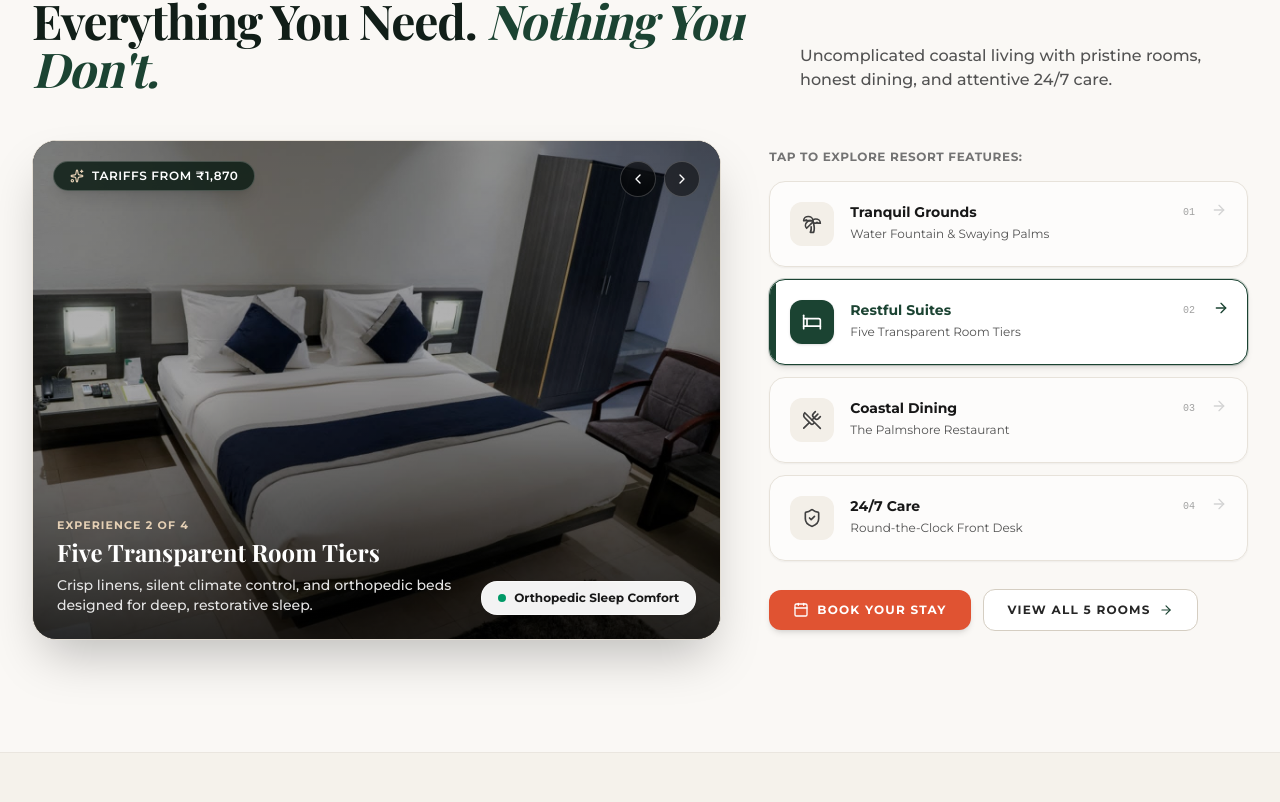
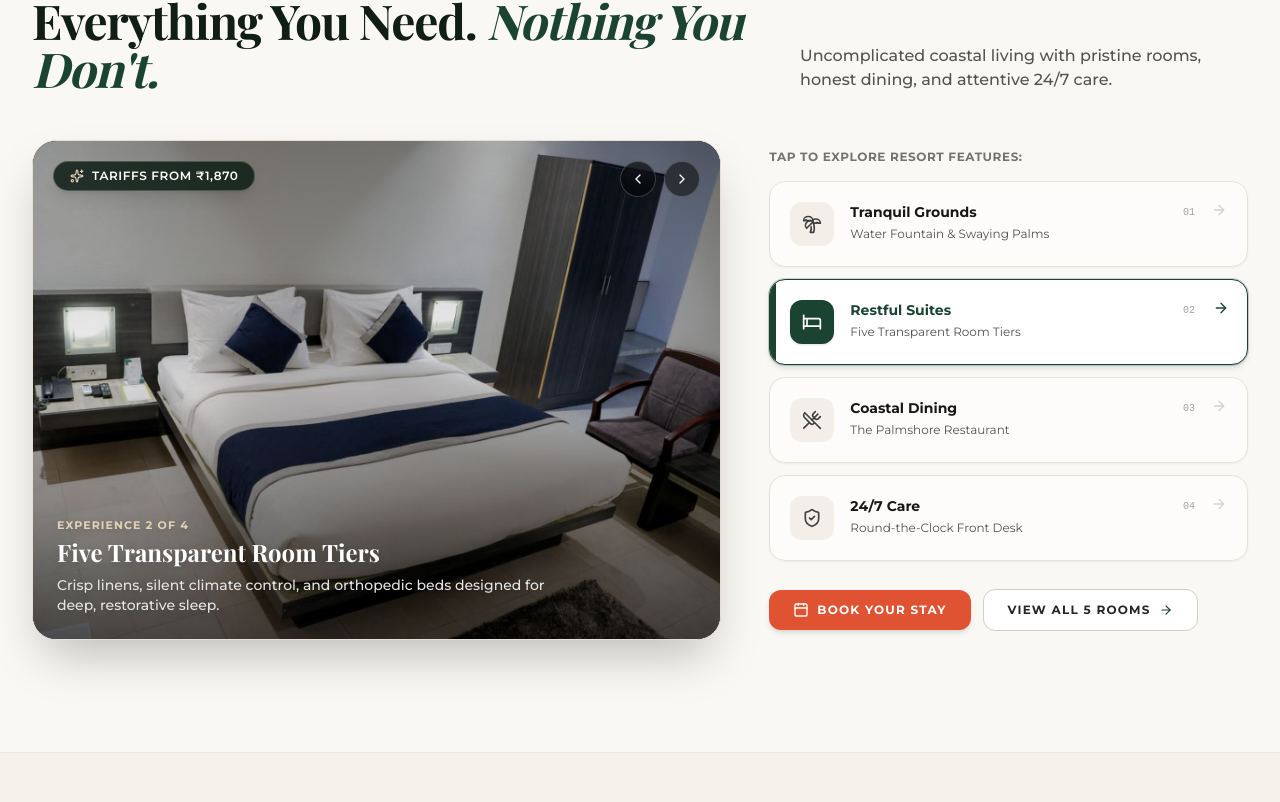
Before and after one commit to Abhiramkris/palmbeachhotel, a Next.js app: page / in a window 1280 px wide. Shown: the part 998-1800 px from the top of the page. Built offline with nearby package versions, Linux system fonts and the light colour scheme.

Commit message:
fix: remove capsule badge from amenities showcase and lighten twilight image gradient

```diff
--- a/src/components/amenities/AmenitiesIntro.tsx
+++ b/src/components/amenities/AmenitiesIntro.tsx
@@ -156,11 +156,11 @@ export default function AmenitiesIntro() {
                     src={exp.image}
                     alt={exp.headline}
                     fill
-                    className="object-cover brightness-90 transition-transform duration-1000 ease-out group-hover:scale-105"
+                    className="object-cover brightness-95 transition-transform duration-1000 ease-out group-hover:scale-105"
                     priority={idx === 0}
                   />
-                  {/* Subtle darkening gradient for badge contrast */}
-                  <div className="absolute inset-0 bg-gradient-to-t from-black/75 via-black/20 to-black/30" />
+                  {/* Subtle darkening gradient for text contrast */}
+                  <div className="absolute inset-0 bg-gradient-to-t from-black/55 via-transparent to-black/20" />
                 </div>
               ))}
 
@@ -191,8 +191,8 @@ export default function AmenitiesIntro() {
               </div>
 
               {/* Bottom Overlay Info inside the Frame */}
-              <div className="absolute bottom-6 left-6 right-6 z-20 text-white flex flex-col sm:flex-row sm:items-end justify-between gap-4">
-                <div className="max-w-md space-y-1.5">
+              <div className="absolute bottom-6 left-6 right-6 z-20 text-white">
+                <div className="max-w-lg space-y-1.5 drop-shadow-md">
                   <span className="text-[11px] uppercase tracking-widest text-[#E5D0B5] font-bold">
                     Experience {activeIndex + 1} of {EXPERIENCES.length}
                   </span>
@@ -202,15 +202,6 @@ export default function AmenitiesIntro() {
                   <p className="text-xs sm:text-sm text-neutral-200 font-medium line-clamp-2">
                     {activeExp.description}
                   </p>
-                </div>
-
-                {/* Live Feature Tag */}
-                <div className="shrink-0 bg-white/95 backdrop-blur-md border border-white/60 px-4 py-2 rounded-2xl text-neutral-900 text-xs font-bold shadow-xl flex items-center gap-2 self-start sm:self-auto">
-                  <span className="relative flex h-2 w-2">
-                    <span className="animate-ping absolute inline-flex h-full w-full rounded-full bg-emerald-500 opacity-75" />
-                    <span className="relative inline-flex rounded-full h-2 w-2 bg-emerald-600" />
-                  </span>
-                  <span>{activeExp.perk}</span>
                 </div>
               </div>
             </div>
--- a/src/components/experiences/FullScreenImageScroll.tsx
+++ b/src/components/experiences/FullScreenImageScroll.tsx
@@ -59,22 +59,22 @@ export default function FullScreenImageScroll() {
             src={HOTEL_ASSETS.exterior.buildingNightWide}
             alt="Hotel Palmbeach evening illuminated grounds"
             fill
-            className="object-cover brightness-85"
+            className="object-cover brightness-105"
             sizes="100vw"
           />
-          <div className="absolute inset-0 bg-gradient-to-t from-black/80 via-black/25 to-transparent" />
+          <div className="absolute inset-0 bg-gradient-to-t from-black/45 via-transparent to-transparent" />
 
           {/* Editorial Caption Overlay */}
           <div className="absolute bottom-8 sm:bottom-12 left-6 sm:left-12 right-6 sm:right-12 flex flex-col sm:flex-row sm:items-end justify-between gap-4 text-white z-10">
-            <div className="max-w-xl space-y-2">
-              <span className="text-[11px] uppercase tracking-[0.25em] text-[#C5A880] font-semibold">
+            <div className="max-w-xl space-y-2 drop-shadow-md">
+              <span className="text-[11px] uppercase tracking-[0.25em] text-[#E5D0B5] font-semibold">
                 Twilight Over the Palms
               </span>
               <h4 className="text-2xl sm:text-3xl font-light font-editorial leading-snug">
                 Quiet paths and illuminated palm groves at dusk.
               </h4>
             </div>
-            <div className="text-xs font-mono text-white/70">
+            <div className="text-xs font-mono text-white/90 drop-shadow-md">
               08°30&apos;N · Coastal Latitude
             </div>
           </div>
```
